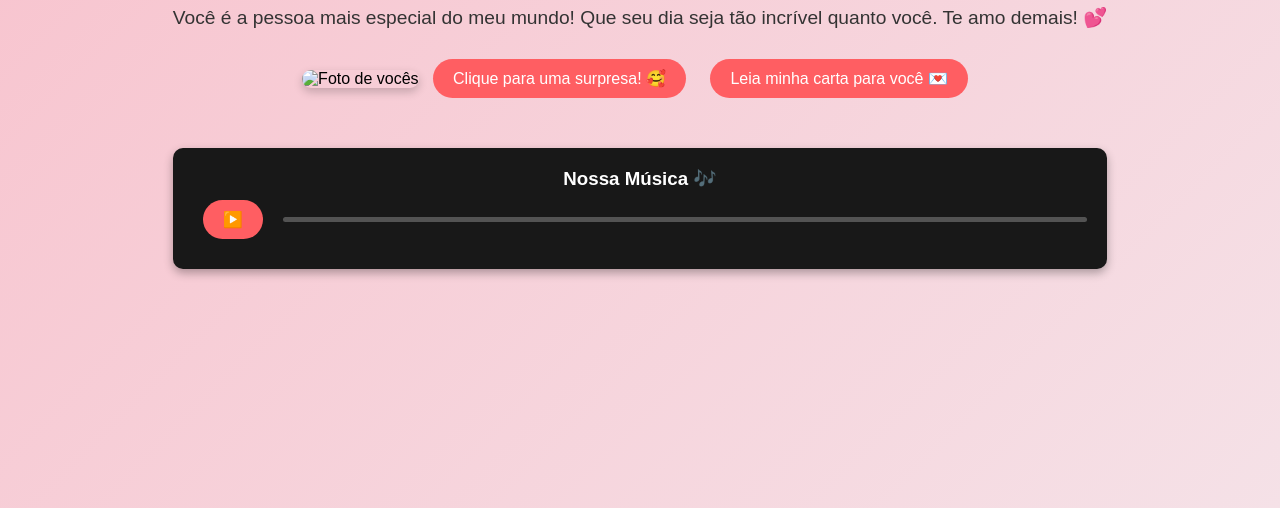
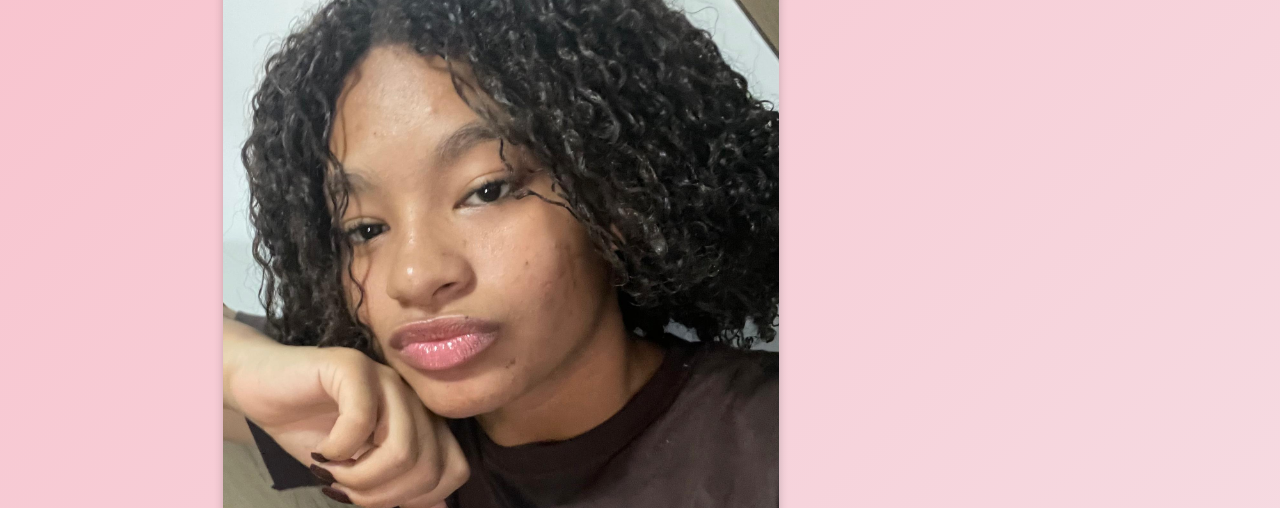
Before and after one commit to luketta07/Anniversary-Site, a plain HTML site: page index.html in a window 1280 px wide. Shown: the part 292-800 px from the top of the page. Drawn offline with Linux system fonts and the light colour scheme.

Commit message:
Update index.html

```diff
--- a/index.html
+++ b/index.html
@@ -12,7 +12,7 @@
     <div class="container">
         <h1>Feliz Aniversário, Natália! 🎉</h1>
         <p class="message">Você é a pessoa mais especial do meu mundo! Que seu dia seja tão incrível quanto você. Te amo demais! 💕</p>
-        <img src="fotos/foto.jpg.jpg" alt="Foto de vocês" class="photo">
+        <img src="foto.jpg.jpg" alt="Foto de vocês" class="photo">
         <button onclick="showHearts()">Clique para uma surpresa! 🥰</button>
         <button onclick="showLetter()">Leia minha carta para você 💌</button>
         <div class="hearts-container"></div>
```
